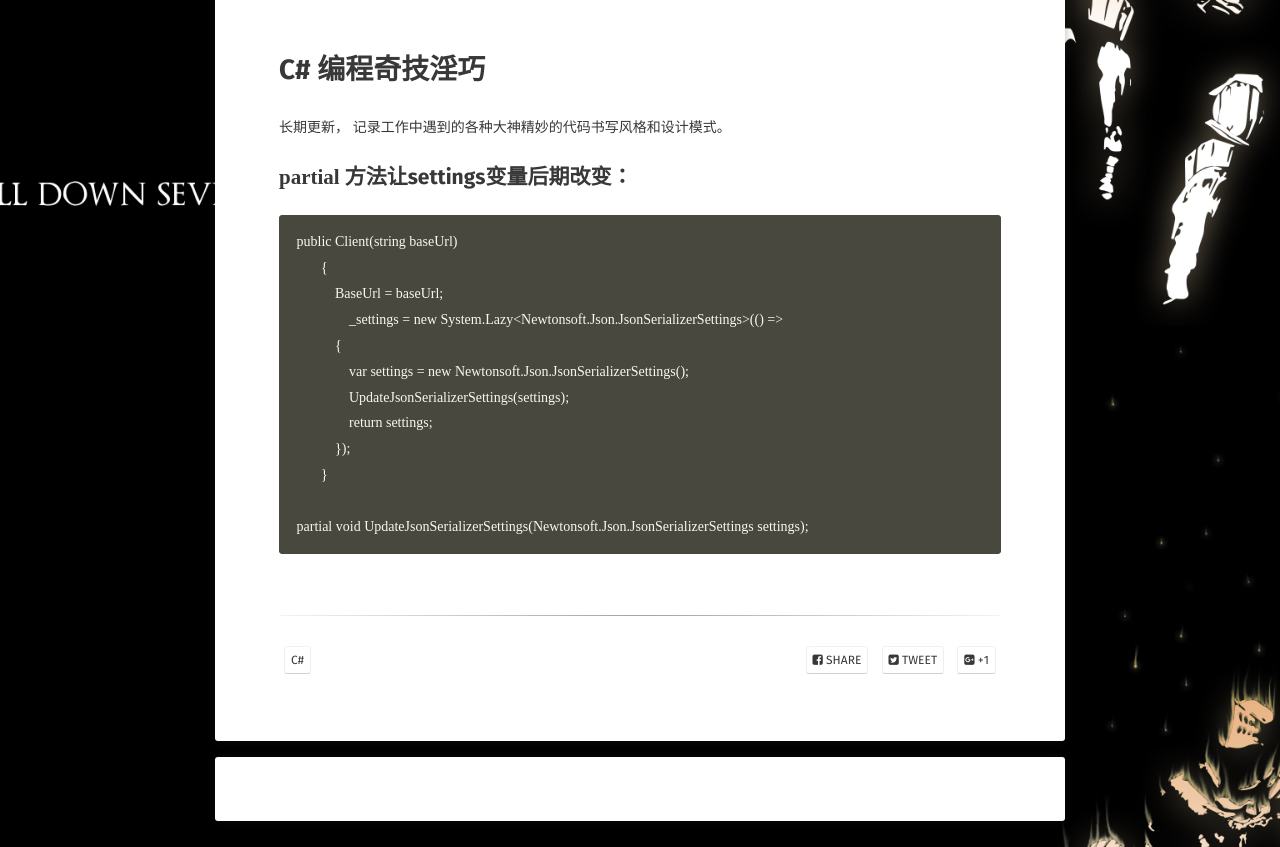
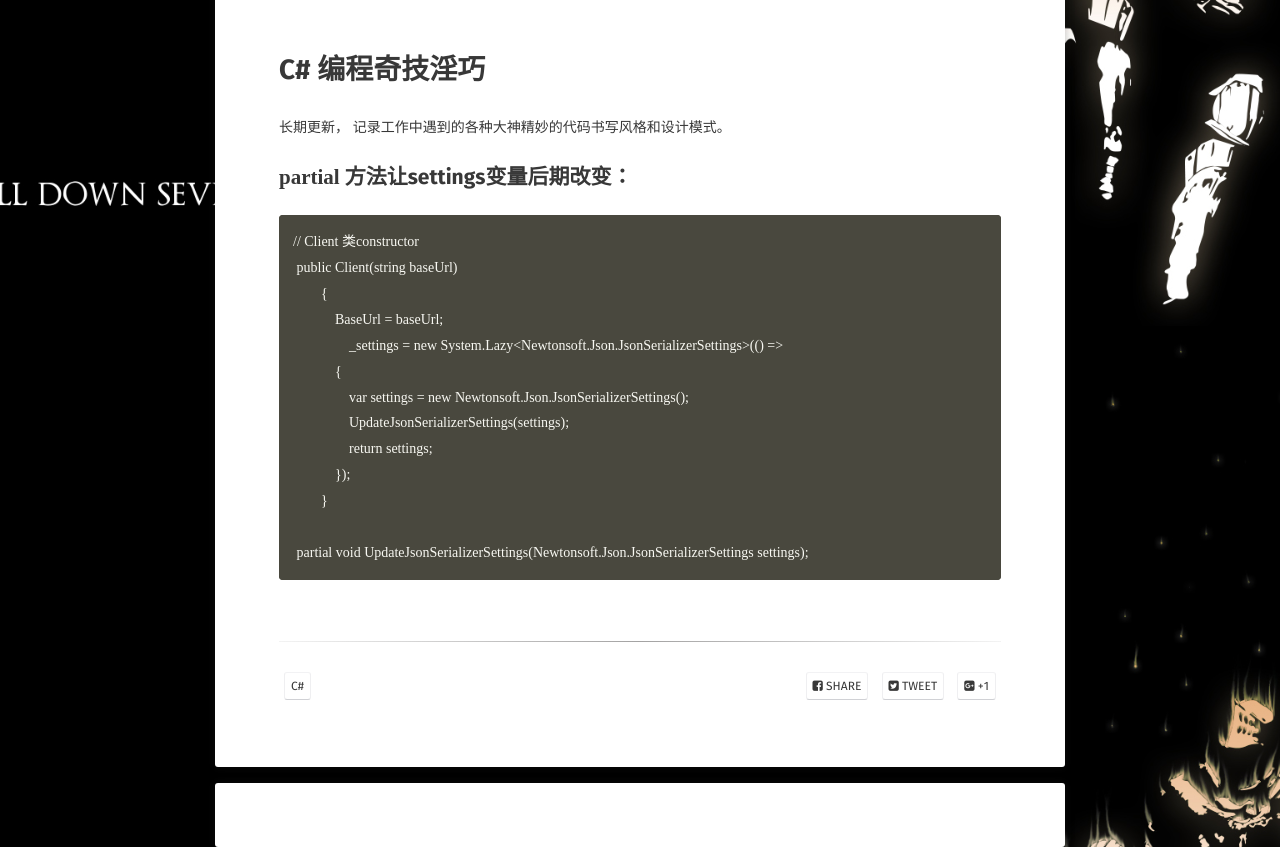
Before and after one commit to user3301/user3301.github.io, a Jekyll site: the page built from _posts/2018-04-05-diabolic-tircks-in-csharp.md, in a window 1280 px wide, cut to the strip 574-1421 px from the top of the page. Built offline with Jekyll 4.4.1, drawn with Linux system fonts in a browser that asks for light colours; some web fonts are replaced; comment, search, counter and statistics services are not loaded.

Commit message:
:books:blog update

````diff
--- a/_posts/2018-04-05-diabolic-tircks-in-csharp.md
+++ b/_posts/2018-04-05-diabolic-tircks-in-csharp.md
@@ -14,6 +14,7 @@ comments: true
 ## `partial` 方法让settings变量后期改变：
 
 ```
+// Client 类constructor
  public Client(string baseUrl)
         {
             BaseUrl = baseUrl;
````
